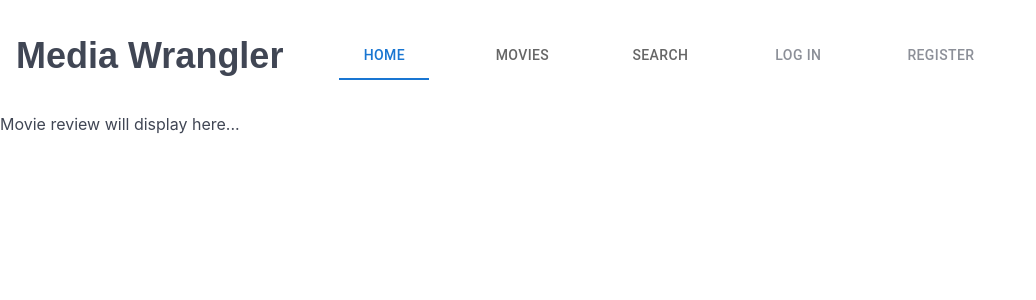
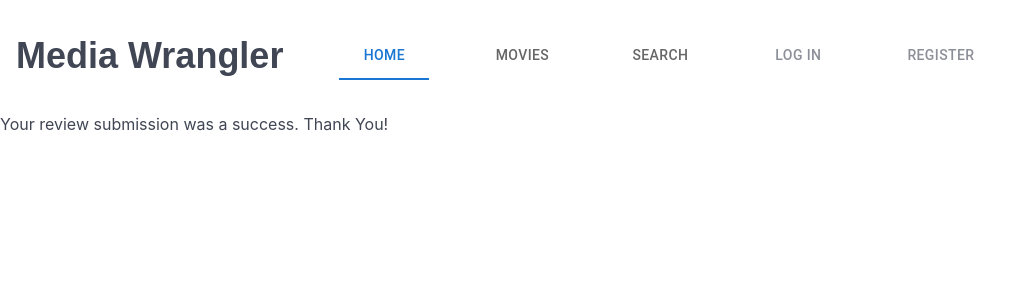
Before and after one commit to Carddera1842/Media-Wrangler, a React (Vite) app in the folder media-wrangler-front-end/: page /reviews/view in a window 1280 px wide. Shown: the top 300 px of the page, without its empty margins (0-1036 px from the left). Built offline with nearby package versions, Linux system fonts and the light colour scheme.

Commit message:
Change in redirection page after form submission.

```diff
--- a/media-wrangler-front-end/src/App.jsx
+++ b/media-wrangler-front-end/src/App.jsx
@@ -31,10 +31,9 @@ function App() {
           <Route path="/profile/:userId" element={<Profile />}/>
         {/* </Route> */}
         <Route path="/register" element={<Register />}/>
-        <Route path="/reviews/create" element={<CreateReview />} />           {/* This is to demonstrate different form versions */}
-        <Route path="/reviews/view" element={<DisplayReview />}/>             {/* User is redirected here to see review they just submitted */}
+        <Route path="/reviews/create" element={<CreateReview />} />
+        <Route path="/reviews/view" element={<DisplayReview />}/>             {/* User is redirected to message of success, should probably redirect to the user's journal or profile in the future*/}
         <Route path="/reviews/view/:id" element={<JournalDisplayReview />} /> {/* This displays a review by id */}
-        <Route path="/reviews/movie" element={<MovieReviewListCard />} />     {/* This displays what reviews may look like on movie detail page */}
       </Routes>
         </div>
     </>
--- a/media-wrangler-front-end/src/components/ReviewDisplay/DisplayReview.jsx
+++ b/media-wrangler-front-end/src/components/ReviewDisplay/DisplayReview.jsx
@@ -10,35 +10,7 @@ import { useLocation } from "react-router-dom";
 
 export default function DisplayReview() {
 
-//use location to pass the MovieReview object the user created and passing it to the ReviewCard Component
-    const location = useLocation();
-
-//log to console to see if the state is the object or if it is null
-    console.log("location state ", location.state);
-
-//we are going to set the movieReviewDate to location state or it will return an empty object...
-    const { dateWatched, review, isSpoiler, rating, tags, title, genre, movieId, poster, watchAgain, yearReleased } = location.state || {};
-
-
-    return (
-        <>
-            <h1> Movie review will display here...</h1>
-
-            {title && movieId && poster&& genre && watchAgain && tags && rating && isSpoiler && review && dateWatched && yearReleased && (
-                <JournalReviewCard
-                    movieId={ movieId }
-                    title={ title }
-                    poster={ poster }
-                    genre={ genre }
-                    watchAgain={ watchAgain }
-                    tags={ tags }
-                    rating={ rating }
-                    isSpoiler={ isSpoiler }
-                    review={ review }
-                    dateWatched={ dateWatched }
-                    yearReleased={ yearReleased }
-                />
-            )}
-        </>
-    );
+return(
+    <h1>Your review submission was a success. Thank You!</h1>
+);
 }
```
